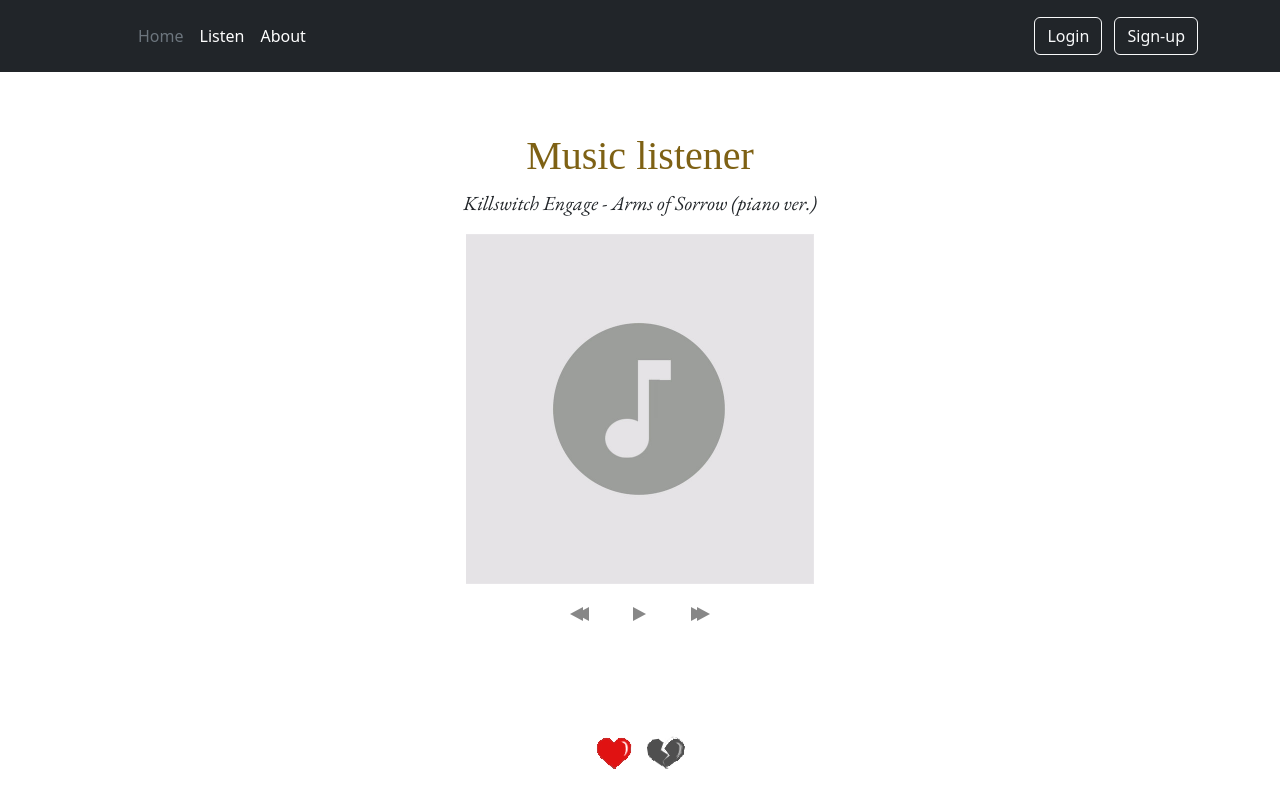
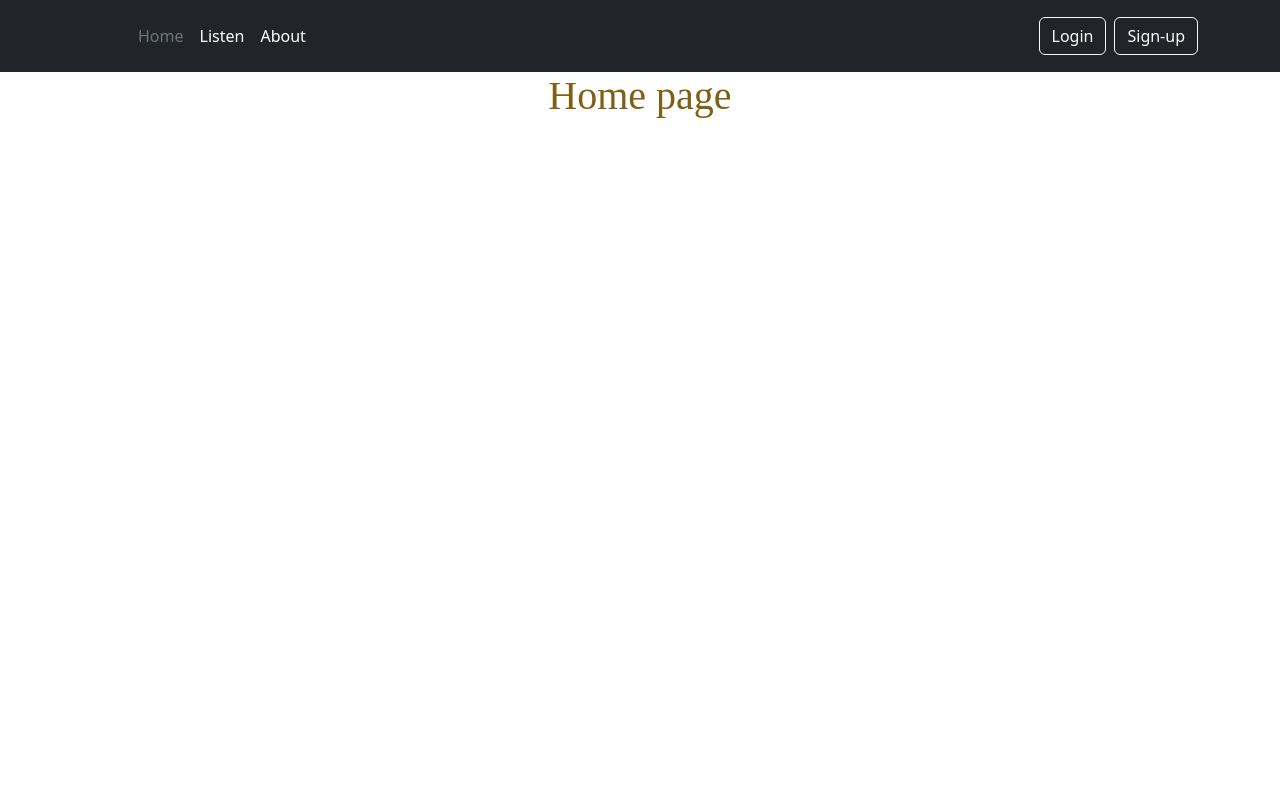
Before and after one commit to ToTkToSmOtRiT/music-listener, a Vue app: page / in a window 1280 px wide. Shown: the top 800 px of the page. Built offline with nearby package versions, Linux system fonts and the light colour scheme; a web font is replaced by a local one.

Commit message:
modified:   package-lock.json 	modified:   package.json 	Removed header and replaced to HeadBar.vue 	App.vue modified for vue-router 	Added vue-router to main.js 	new file:   src/router.js 	new file:   src/views/HeadBar.vue 	new file:   src/views/Home.vue 	new file:   src/views/Listener.vue

```diff
--- a/public/index.html
+++ b/public/index.html
@@ -15,35 +15,8 @@
     <strong>We're sorry but <%= htmlWebpackPlugin.options.title %> doesn't work properly without JavaScript enabled.
         Please enable it to continue.</strong>
   </noscript>
-  <header class="p-3 text-bg-dark">
-    <div class="container">
-      <div class="d-flex flex-wrap align-items-center justify-content-center justify-content-lg-start">
-        <a href="/" class="d-flex align-items-center mb-2 mb-lg-0 text-white text-decoration-none">
-          <svg class="bi me-2" width="40" height="32" role="img" aria-label="Bootstrap">
-            <use xlink:href="#bootstrap"></use>
-          </svg>
-        </a>
-
-        <ul class="nav col-12 col-lg-auto me-lg-auto mb-2 justify-content-center mb-md-0">
-          <li><a href="#" class="nav-link px-2 text-secondary">Home</a></li>
-          <li><a href="#" class="nav-link px-2 text-white">Listen</a></li>
-          <li><a href="#" class="nav-link px-2 text-white">About</a></li>
-        </ul>
-
-        <div class="text-end">
-          <button type="button" class="btn btn-outline-light me-2">Login</button>
-          <button type="button" class="btn btn-outline-light">Sign-up</button>
-        </div>
-      </div>
-    </div>
-  </header>
-  <main>
     <div id="app"></div>
     <!-- built files will be auto injected -->
-  </main>
-  <footer>
-
-  </footer>
 </body>
 
 </html>
--- a/src/App.vue
+++ b/src/App.vue
@@ -1,37 +1,24 @@
 <template>
+  <HeadBar/>
   <div id="app">
-    <div id="music-section">
-      <h1>Music listener</h1>
-      <MusicSection/>
-    </div>
-    <LikeOrNot/>
-    <CommentsSection/>
+    <router-view/>
   </div>
 </template>
 
 <script>
-import MusicSection from './components/MusicSection.vue';
-import LikeOrNot from './components/LikeOrNotSection.vue';
-import CommentsSection from './components/CommentsSection.vue';
-
-export default {
-  name: 'App',
-  components: {
-    MusicSection,
-    LikeOrNot,
-    CommentsSection
+  import HeadBar from './views/HeadBar.vue';
+  export default{
+    components: {
+      HeadBar
+    }
   }
-}
 </script>
 
 <style lang="scss">
 @import url('https://fonts.googleapis.com/css2?family=Aboreto&display=swap');
 #app {
     text-align: center;
-    margin-top: 60px;
-    #music-section{
-      height: 600px;
-    }
+    margin-bottom: 60px;
 }
 h1{
     font-family: 'Aboreto', cursive;
--- /dev/null
+++ b/src/views/HeadBar.vue
@@ -0,0 +1,32 @@
+<template>
+    <header class="p-3 text-bg-dark">
+        <div class="container">
+            <div class="d-flex flex-wrap align-items-center justify-content-center justify-content-lg-start">
+                <a href="/" class="d-flex align-items-center mb-2 mb-lg-0 text-white text-decoration-none">
+                    <svg class="bi me-2" width="40" height="32" role="img" aria-label="Bootstrap">
+                        <use xlink:href="#bootstrap"></use>
+                    </svg>
+                </a>
+
+                <ul class="nav col-12 col-lg-auto me-lg-auto mb-2 justify-content-center mb-md-0">
+                    <li><router-link to="/" class="nav-link px-2 text-secondary">Home</router-link></li>
+                    <li><router-link to="/listener" class="nav-link px-2 text-white">Listen</router-link></li>
+                    <li><router-link to="#" class="nav-link px-2 text-white">About</router-link></li>
+                </ul>
+
+                <div class="text-end">
+                    <button type="button" class="btn btn-outline-light me-2">Login</button>
+                    <button type="button" class="btn btn-outline-light">Sign-up</button>
+                </div>
+            </div>
+        </div>
+    </header>
+</template>
+
+<script>
+
+export default {
+    name: 'HeadBar',
+
+}
+</script>
--- /dev/null
+++ b/src/views/Home.vue
@@ -0,0 +1,10 @@
+<template>
+    <div>
+        <h1>Home page</h1>
+        <!-- <router-link to="/listener">Listen</router-link> -->
+    </div>
+</template>
+
+<style>
+
+</style>
--- /dev/null
+++ b/src/views/Listener.vue
@@ -0,0 +1,32 @@
+<template>
+    <div>
+        <!-- <router-link to="/">Home</router-link> -->
+        <div id="music-section">
+            <h1>Music listener</h1>
+            <MusicSection />
+        </div>
+        <LikeOrNot />
+        <CommentsSection />
+    </div>
+</template>
+
+<script>
+import MusicSection from '@/components/MusicSection.vue';
+import LikeOrNot from '@/components/LikeOrNotSection.vue';
+import CommentsSection from '@/components/CommentsSection.vue';
+
+export default {
+    name: 'App',
+    components: {
+        MusicSection,
+        LikeOrNot,
+        CommentsSection
+    }
+}
+</script>
+
+<style>
+#music-section {
+    height: 600px;
+}
+</style>
```
Also changed, not shown: package.json (+5 -2 lines), src/main.js (+34 -1 lines), src/router.js (added, +20 -0 lines), 1 other file (tests, documents, lock files or other folders).
